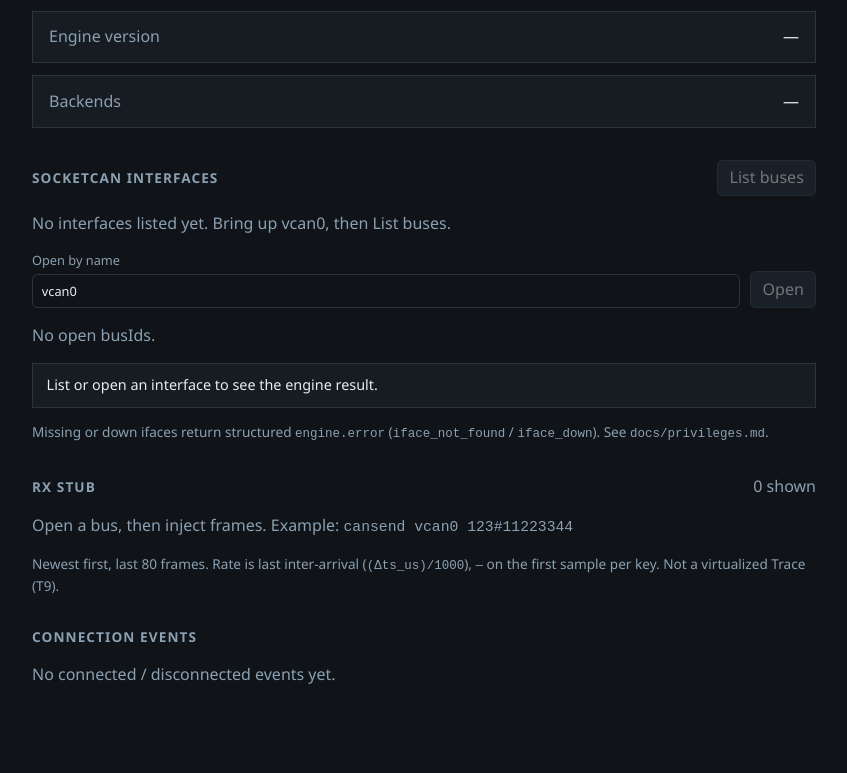
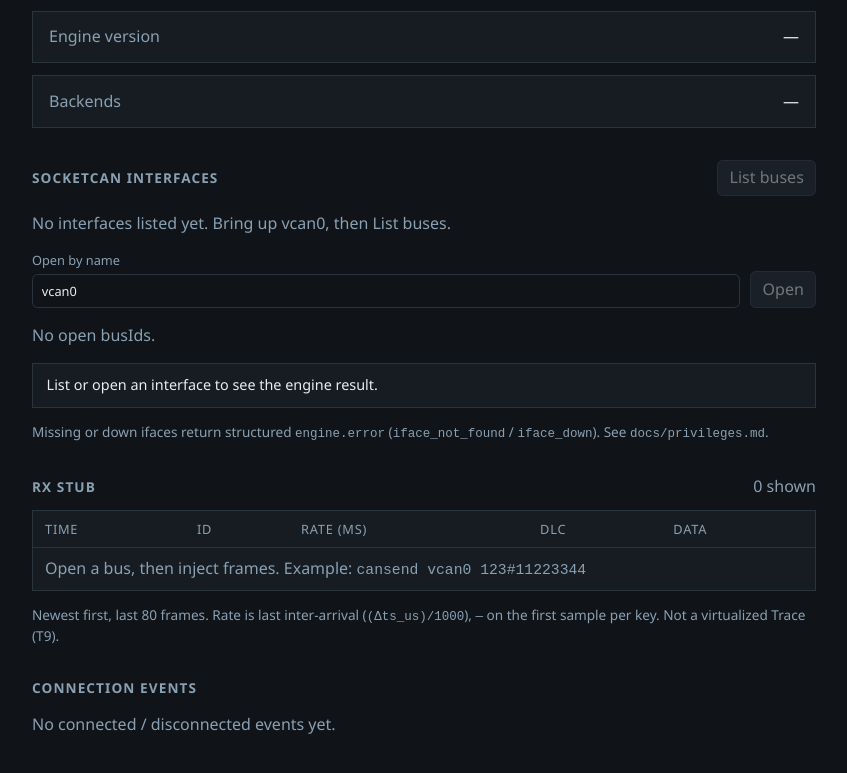
Before and after one commit to samv03/VanillaBus, a React (Vite) app in the folder electron/renderer/: page / in a window 1280 px wide. Shown: the part 395-1168 px from the top of the page, without its empty margins (216-1063 px from the left). Built offline with nearby package versions, Linux system fonts and the light colour scheme.

Commit message:
Keep the RX stub Rate (ms) column visible when empty.
Always render the Time / ID / Rate (ms) / DLC / Data header so the T6
column is present before the first frame arrives.

Co-authored-by: Sam Vinella <samv03@users.noreply.github.com>

```diff
--- a/electron/renderer/src/App.tsx
+++ b/electron/renderer/src/App.tsx
@@ -297,12 +297,6 @@ export function App(): ReactElement {
             {rxDropped > 0 ? ` · dropped ${rxDropped}` : ''}
           </span>
         </div>
-        {rxFrames.length === 0 ? (
-          <p className="muted">
-            Open a bus, then inject frames. Example:{' '}
-            <code>cansend vcan0 123#11223344</code>
-          </p>
-        ) : (
         <div className="rx-log">
           <table>
             <thead>
@@ -315,7 +309,15 @@ export function App(): ReactElement {
               </tr>
             </thead>
             <tbody>
-                {rxFrames.map((frame, index) => (
+              {rxFrames.length === 0 ? (
+                <tr>
+                  <td colSpan={5} className="muted">
+                    Open a bus, then inject frames. Example:{' '}
+                    <code>cansend vcan0 123#11223344</code>
+                  </td>
+                </tr>
+              ) : (
+                rxFrames.map((frame, index) => (
                   <tr key={`${frame.ts_us}-${frame.can_id}-${index}`}>
                     <td>
                       <time>{formatTsUs(frame.ts_us)}</time>
@@ -329,11 +331,11 @@ export function App(): ReactElement {
                       <code>{formatDataHex(frame.data)}</code>
                     </td>
                   </tr>
-                ))}
+                ))
+              )}
             </tbody>
           </table>
         </div>
-        )}
         <p className="hint">
           Newest first, last 80 frames. Rate is last inter-arrival (
           <code>(Δts_us)/1000</code>), <code>—</code> on the first sample per key.
```
Lines whose indentation alone changed are shown as unchanged.
